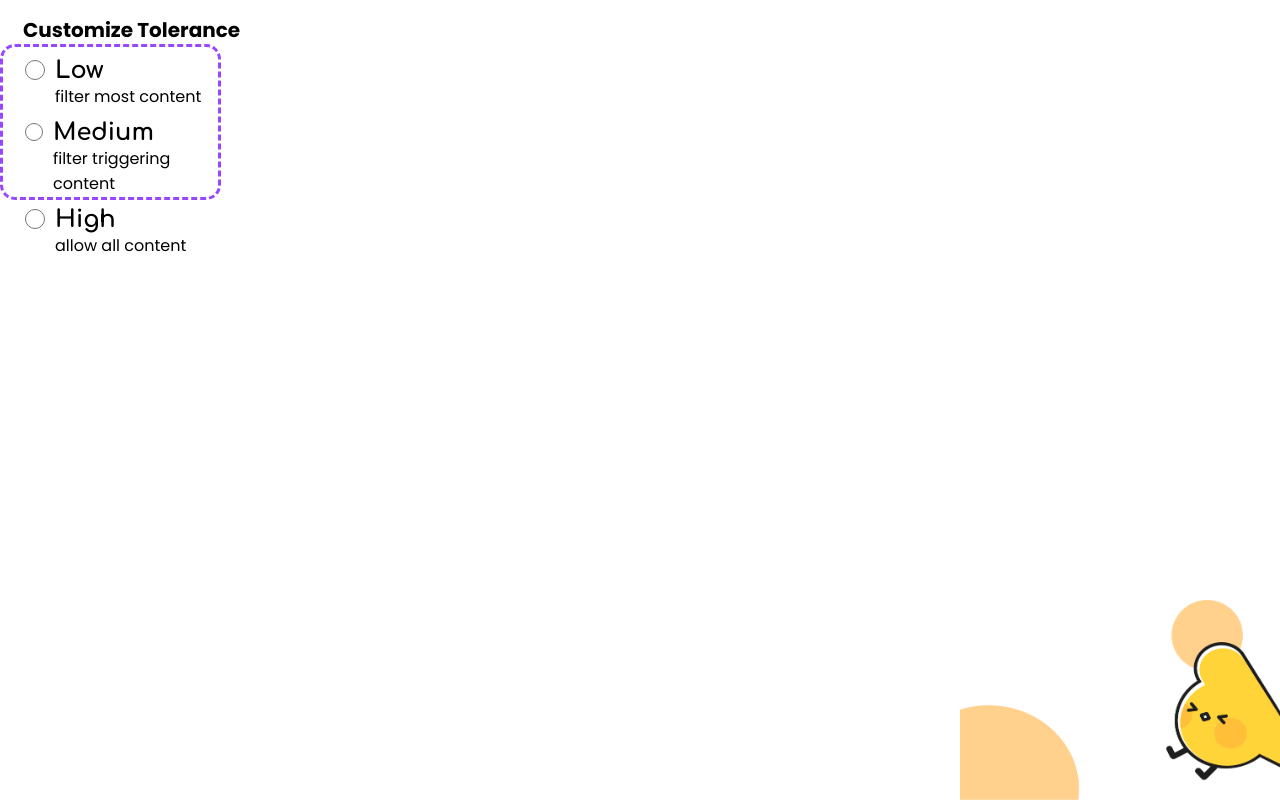
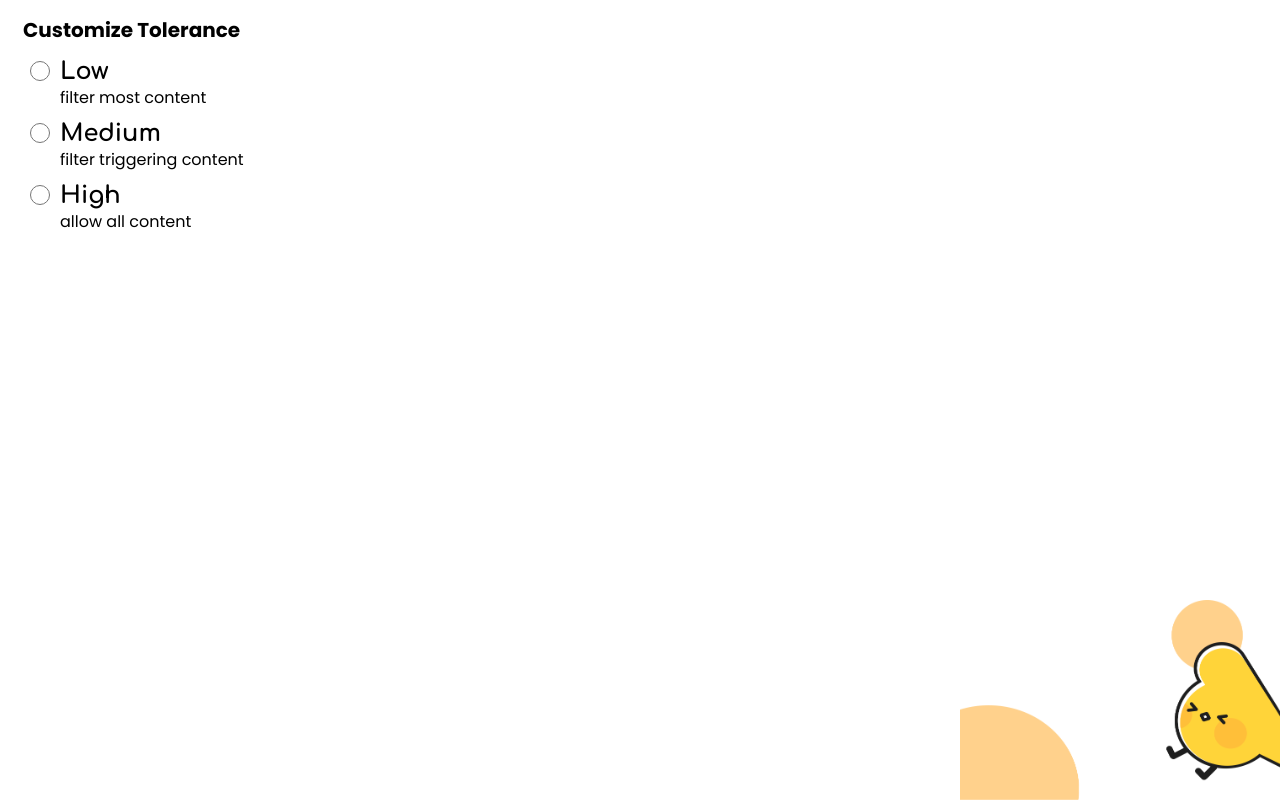
Before and after one commit to PrranitArora/SteelCityHackathon2023, a browser extension: page extension/index.html in a window 1280 px wide. Drawn offline with Linux system fonts and the light colour scheme.

Commit message:
fix section

```diff
--- a/extension/index.css
+++ b/extension/index.css
@@ -13,20 +13,6 @@ h1 {
 
     margin-left: 15px;
     margin-top: 15px;
-}
-
-section {
-    width: 215px;
-    height: 150px;
-
-    position: absolute;
-    top: 44px;
-    left: 0px;
-
-    border-color: #9747FF;
-    border-style: dashed;
-    border-width: 3px;
-    border-radius: 15px;
 }
 
 article {
```
Also changed, not shown: extension/manifest.json.
